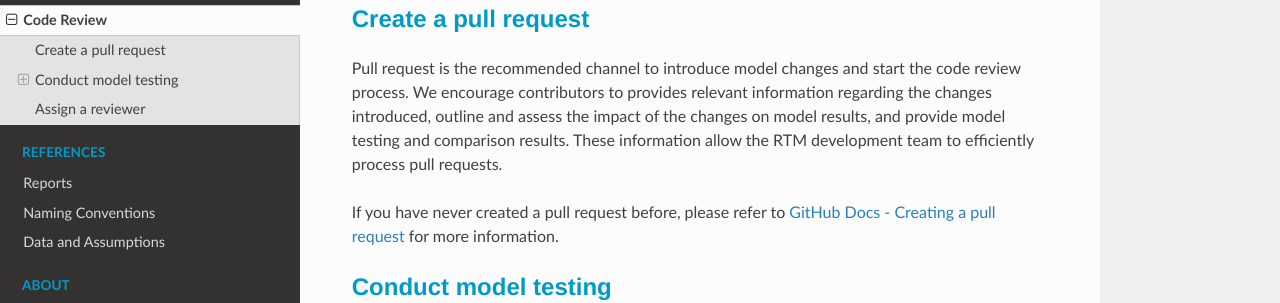
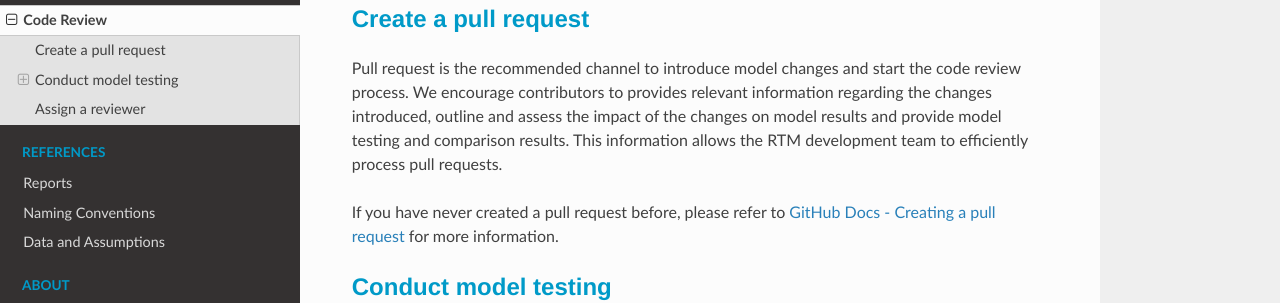
Before and after one commit to TransLinkForecasting/rtmdoc, an MkDocs documentation site: the page built from docs/code_review.md, in a window 1280 px wide and 900 px high. Shown: the part 414-717 px from the top of the window. Built offline with MkDocs 1.6.1, drawn with Linux system fonts in a browser that asks for light colours; nearby versions of some CDN libraries.

Commit message:
Update code_review.md

```diff
--- a/docs/code_review.md
+++ b/docs/code_review.md
@@ -10,7 +10,7 @@ Code review is an important part of model development to ensure consistency of g
 
 ## Create a pull request
 
-Pull request is the recommended channel to introduce model changes and start the code review process. We encourage contributors to provides relevant information regarding the changes introduced, outline and assess the impact of the changes on model results, and provide model testing and comparison results. These information allow the RTM development team to efficiently process pull requests.
+Pull request is the recommended channel to introduce model changes and start the code review process. We encourage contributors to provides relevant information regarding the changes introduced, outline and assess the impact of the changes on model results and provide model testing and comparison results. This information allows the RTM development team to efficiently process pull requests.
 
 If you have never created a pull request before, please refer to [GitHub Docs - Creating a pull request](https://docs.github.com/en/pull-requests/collaborating-with-pull-requests/proposing-changes-to-your-work-with-pull-requests/creating-a-pull-request) for more information.
 
```
